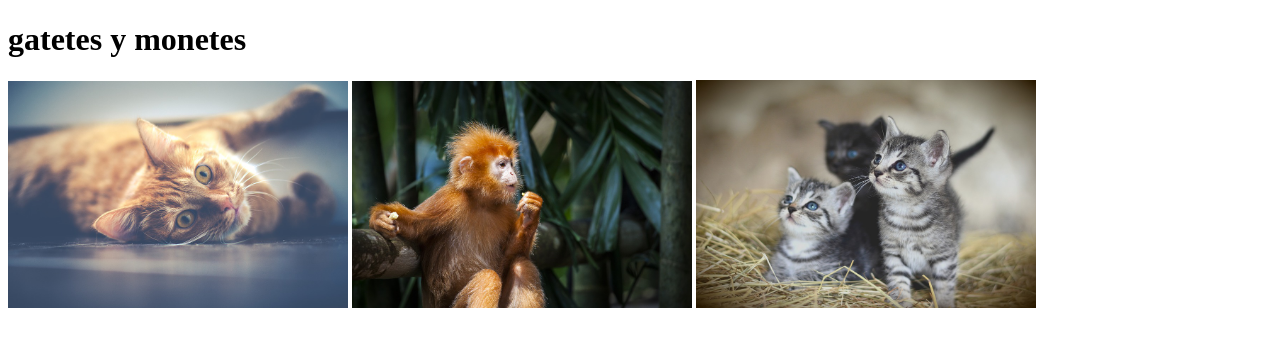
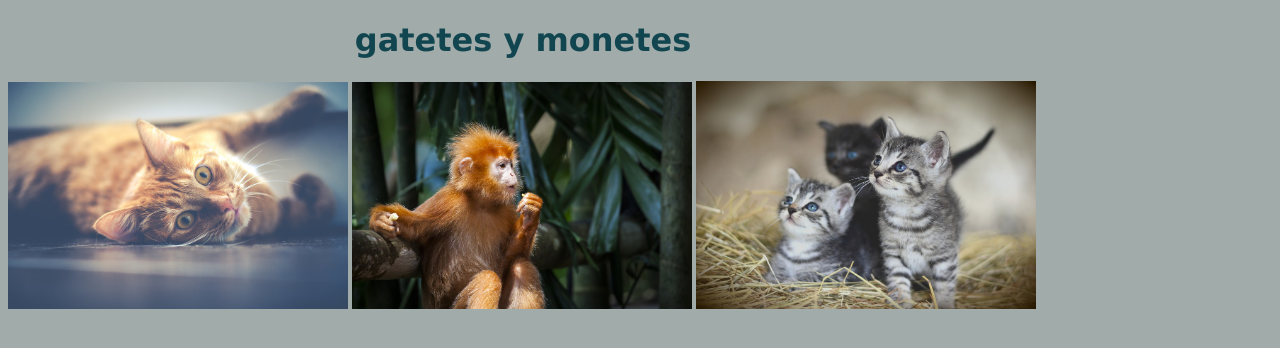
Before and after one commit to krisoa/tabla-gimnasio, a plain HTML site: page gatitos.html in a window 1280 px wide. Drawn offline with Linux system fonts and the light colour scheme.

Commit message:
gif added

```diff
--- a/cat.css
+++ b/cat.css
@@ -1,3 +1,11 @@
+
 body{
-    background:  <img src="/cat-1044914_960_720.jpg" alt="sleepy cat">;
+    width: 1030px;
+    background-color:rgb(160,171,170) ;
 }
+
+h1{
+    font-family: Verdana, Geneva, Tahoma, sans-serif;
+    text-align: center;
+    color: rgb(17,69,79);
+}
--- a/gatitos.html
+++ b/gatitos.html
@@ -3,6 +3,7 @@
 <head>
     <meta charset="UTF-8">
     <meta name="viewport" content="width=device-width, initial-scale=1.0">
+    <link rel="stylesheet" href="cat.css">
     <title>Document</title>
 </head>
 <body>
--- a/style.css
+++ b/style.css
@@ -16,3 +16,7 @@ table{
 td {
     width: 130px;
 }
+h1 ,h2 {
+    text-align: center;
+    color: rgba(255, 0, 0, 0.671);
+}
```
Also changed, not shown: index.html (+5 -0 lines), tenor.gif (added).
